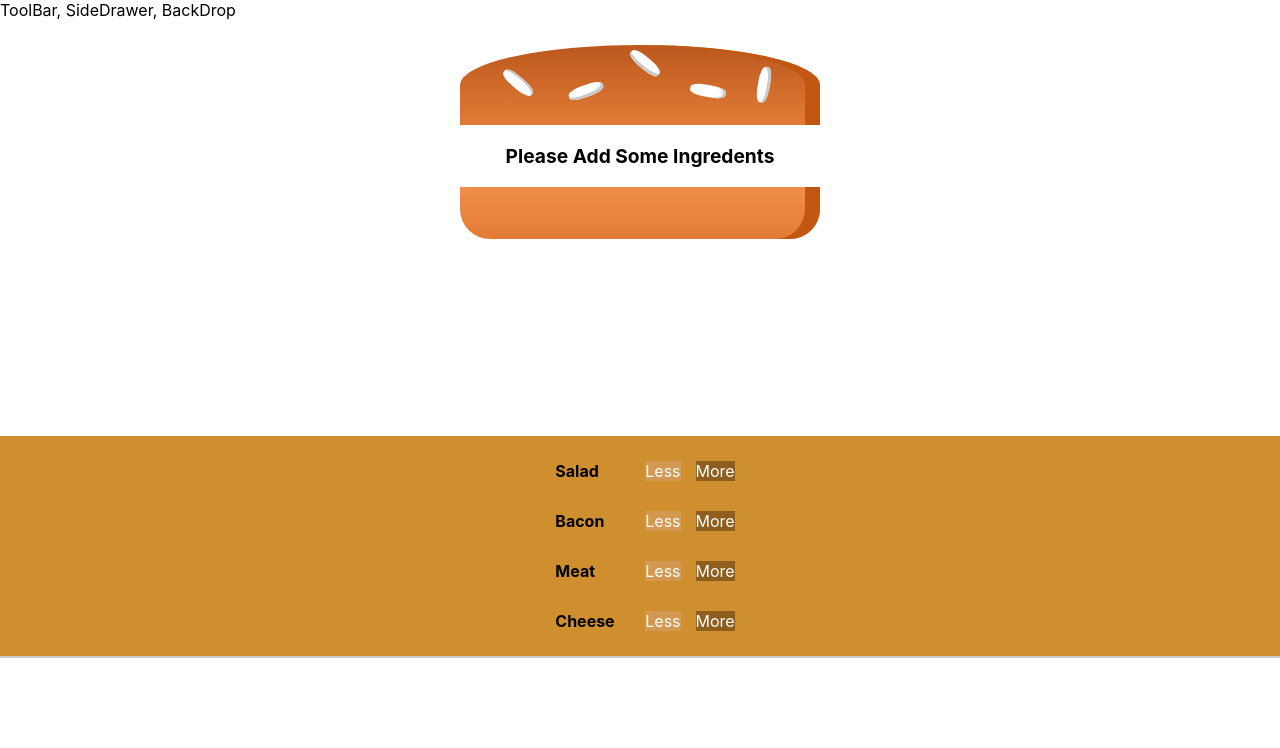
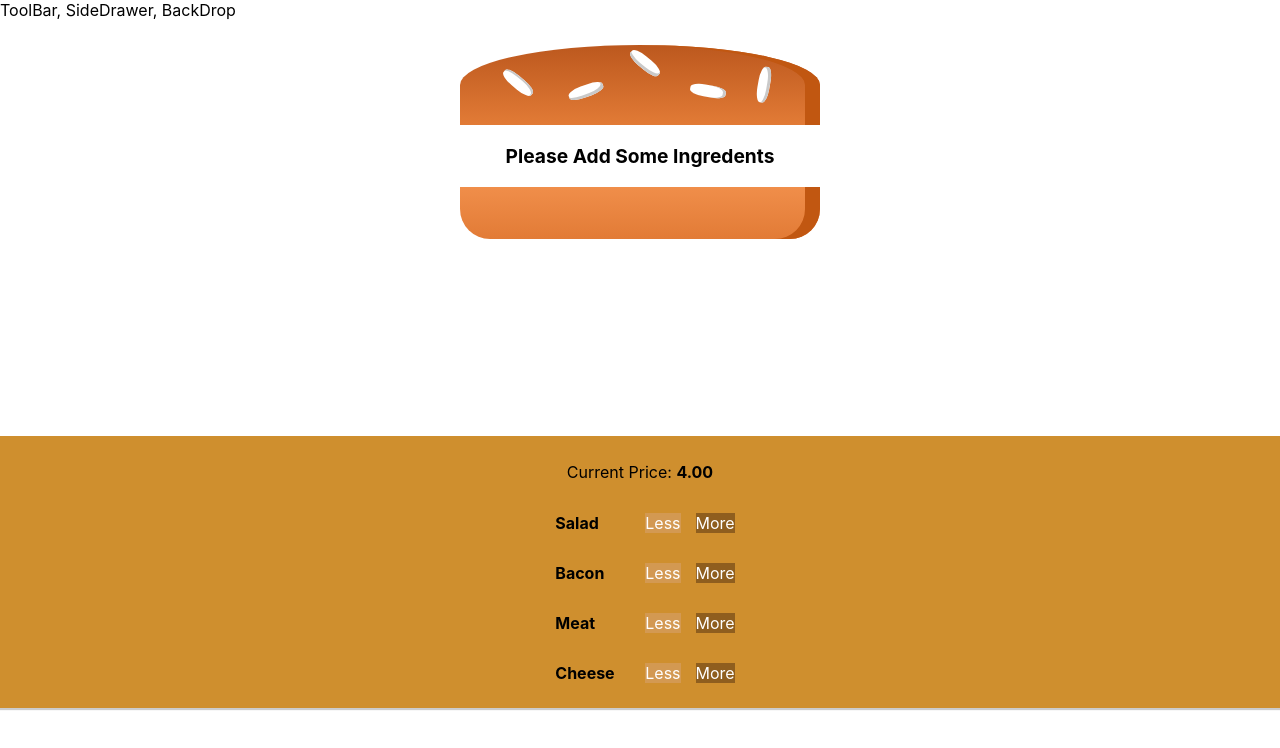
Before and after one commit to hrishabh-22/burgerbuilder, a React (Create React App) app: page / in a window 1280 px wide. Shown: the top 748 px of the page. Built offline with nearby package versions, Linux system fonts and the light colour scheme.

Commit message:
Dynamic Ingredents Adding done

```diff
--- a/src/components/Burger/BuildControls/BuildControl/BuildControl.js
+++ b/src/components/Burger/BuildControls/BuildControl/BuildControl.js
@@ -5,8 +5,16 @@ const BuildControl = (props) => {
   return (
     <div className={classes.BuildControl}>
       <div className={classes.Label}>{props.label}</div>
-      <div className={classes.Less}>Less</div>
-      <div className={classes.More}>More</div>
+      <div
+        className={classes.Less}
+        onClick={props.removed}
+        disabled={props.disabled}
+      >
+        Less
+      </div>
+      <div className={classes.More} onClick={props.added}>
+        More
+      </div>
     </div>
   );
 };
--- a/src/components/Burger/BuildControls/BuildControls.js
+++ b/src/components/Burger/BuildControls/BuildControls.js
@@ -12,8 +12,17 @@ const controls = [
 const BuildComponents = (props) => {
   return (
     <div className={classes.BuildControls}>
+      <p>
+        Current Price: <strong>{props.price.toFixed(2)}</strong>
+      </p>
       {controls.map((ctrl) => (
-        <BuildControl key={ctrl.label} label={ctrl.label} />
+        <BuildControl
+          key={ctrl.label}
+          label={ctrl.label}
+          added={() => props.ingredentAdded(ctrl.type)}
+          removed={() => props.ingredentRemove(ctrl.type)}
+          disabled={props.disabled[ctrl.type]}
+        />
       ))}
     </div>
   );
--- a/src/container/BurgerBuilder/BurgerBuilder.js
+++ b/src/container/BurgerBuilder/BurgerBuilder.js
@@ -2,6 +2,13 @@ import React from "react";
 import Aux from "../../hoc/Auxilary";
 import Burger from "../../components/Burger/Burger";
 import BuildControls from "../../components/Burger/BuildControls/BuildControls";
+
+const INGREDENT_PRICES = {
+  salad: 0.5,
+  cheese: 0.4,
+  meat: 1.3,
+  bacon: 0.7,
+};
 
 class BurgerBuilder extends React.Component {
   constructor(props) {
@@ -13,15 +20,59 @@ class BurgerBuilder extends React.Component {
         cheese: 0,
         meat: 0,
       },
+      totPrice: 4,
     };
   }
+
+  addIngredentHandler = (type) => {
+    const oldCount = this.state.ingredent[type];
+    const UpdatedCount = oldCount + 1;
+    const updatedIngredents = {
+      ...this.state.ingredent,
+    };
+
+    updatedIngredents[type] = UpdatedCount;
+    const priceAddition = INGREDENT_PRICES[type];
+    const oldPrice = this.state.totPrice;
+    const newPrice = oldPrice + priceAddition;
+    this.setState({ ingredent: updatedIngredents, totPrice: newPrice });
+  };
+
+  removeIngredentHandler = (type) => {
+    const oldCount = this.state.ingredent[type];
+    if (oldCount <= 0) {
+      return;
+    }
+    const UpdatedCount = oldCount - 1;
+    const updatedIngredents = {
+      ...this.state.ingredent,
+    };
+
+    updatedIngredents[type] = UpdatedCount;
+    const priceDeduction = INGREDENT_PRICES[type];
+    const oldPrice = this.state.totPrice;
+    const newPrice = oldPrice - priceDeduction;
+    this.setState({ ingredent: updatedIngredents, totPrice: newPrice });
+  };
+
   render() {
+    const disabledInfo = {
+      ...this.state.ingredent,
+    };
+    for (let key in disabledInfo) {
+      disabledInfo[key] = disabledInfo[key] <= 0;
+    }
     return (
       <Aux>
         <div>
           <Burger ingredents={this.state.ingredent} />
         </div>
-        <BuildControls />
+        <BuildControls
+          ingredentAdded={this.addIngredentHandler}
+          ingredentRemove={this.removeIngredentHandler}
+          disabled={disabledInfo}
+          price={this.state.totPrice}
+        />
       </Aux>
     );
   }
```
